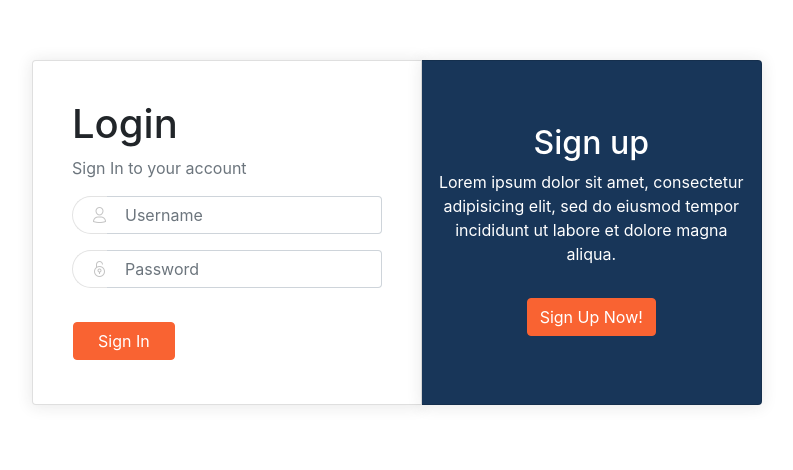
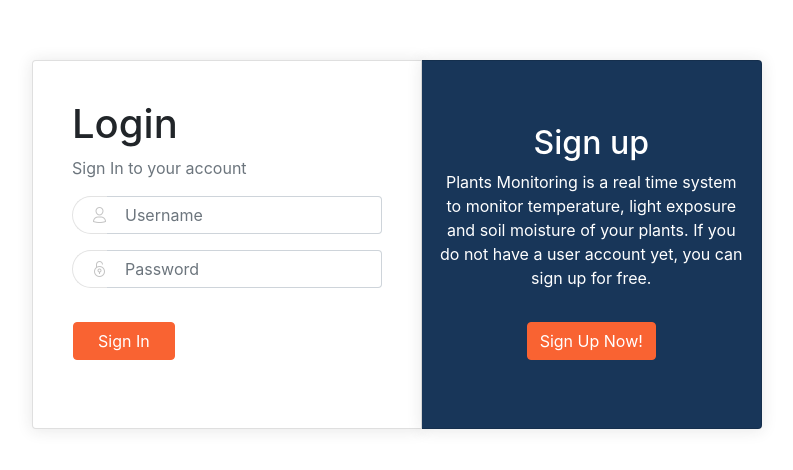
Before and after one commit to georgievayo/PlantsMonitoring, a React app in the folder PlantsMonitoring.WebClient/: page /signin in a window 1280 px wide. Shown: the part 196-666 px from the top of the page, without its empty margins (243-1036 px from the left). Built offline with nearby package versions, Linux system fonts and the light colour scheme.

Commit message:
Change text on login page.

```diff
--- a/PlantsMonitoring.WebClient/src/components/signin/signin.js
+++ b/PlantsMonitoring.WebClient/src/components/signin/signin.js
@@ -68,8 +68,7 @@ class Signin extends Component {
                                     <CardBody className="text-center">
                                         <div>
                                             <h2>Sign up</h2>
-                                            <p>Lorem ipsum dolor sit amet, consectetur adipisicing elit, sed do eiusmod tempor incididunt ut
-                        labore et dolore magna aliqua.</p>
+                                            <p>Plants Monitoring is a real time system to monitor temperature, light exposure and soil moisture of your plants. If you do not have a user account yet, you can sign up for free.</p>
                                             <Link to="/signup">
                                                 <Button className="mt-3" style={{backgroundColor: '#F96332', borderColor: '#F96332'}} active tabIndex={-1}>Sign Up Now!</Button>
                                             </Link>
```
